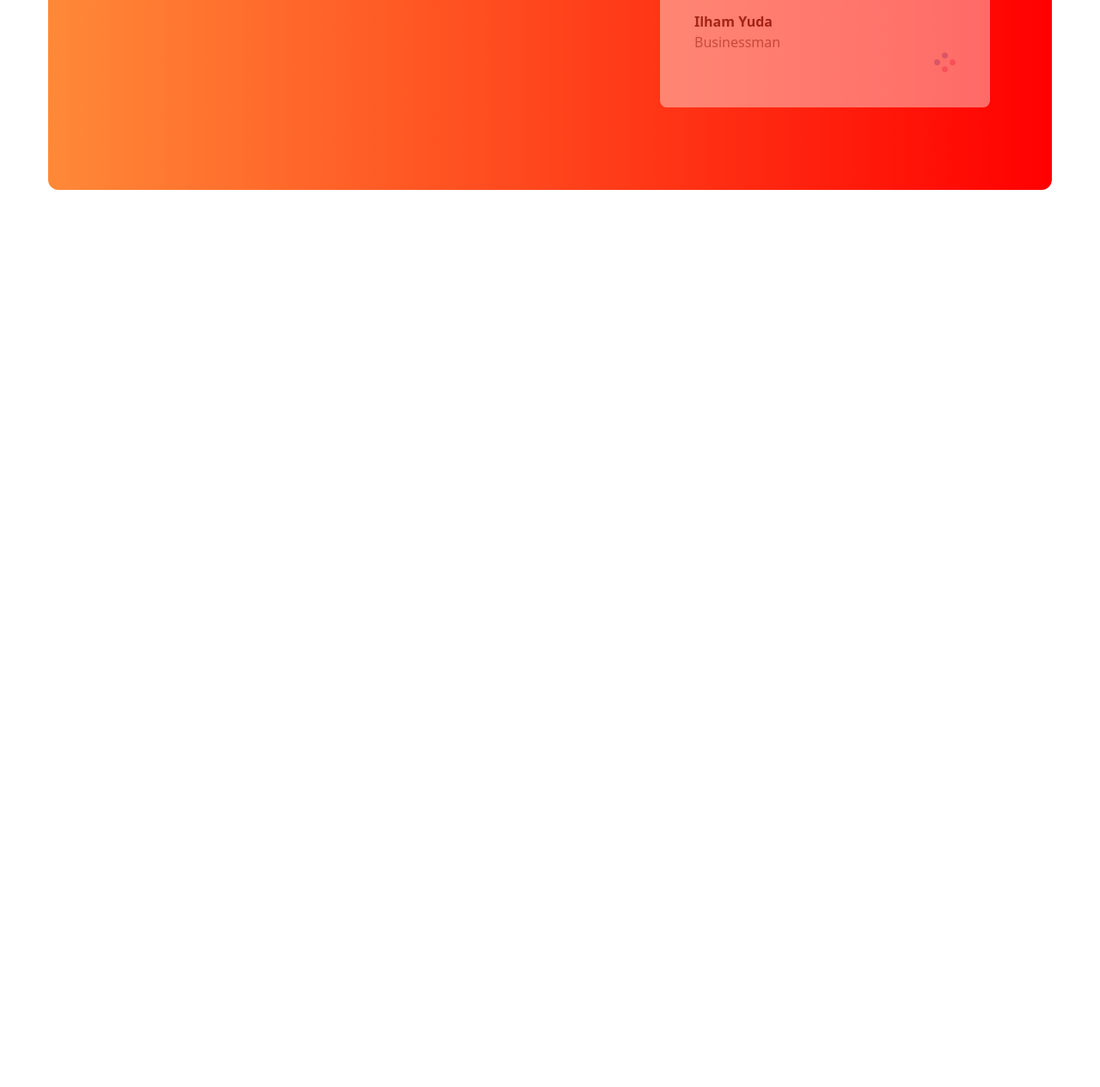
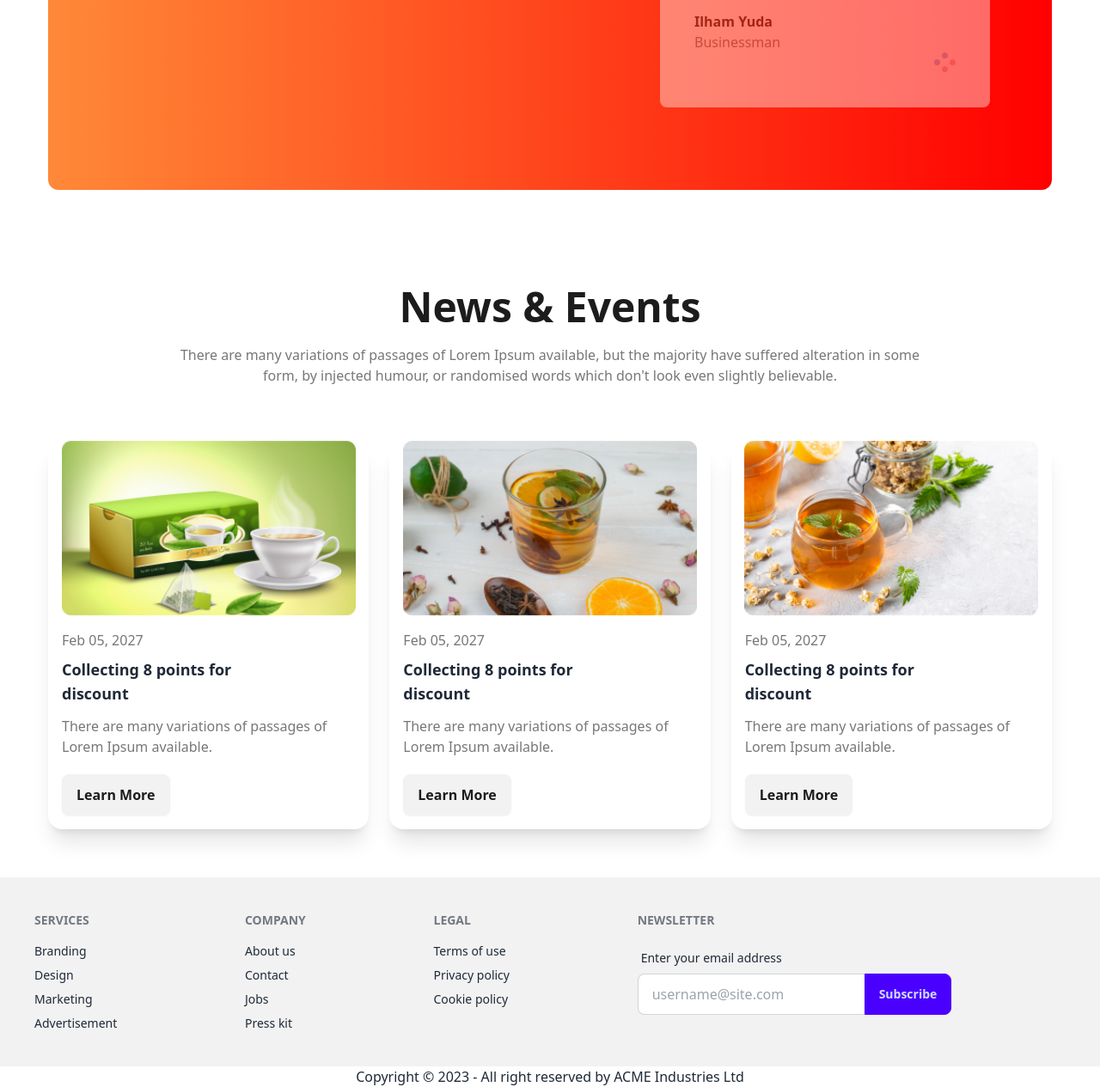
Before and after one commit to Antorkarmokar28/tea-house-with-tailwind, a plain HTML site: page index.html in a window 1280 px wide. Shown: the part 2513-3778 px from the top of the page at 86% size. Before the commit the page ends 2790 px from the top, so only its background shows below. Drawn offline with nearby package versions, Linux system fonts and the light colour scheme.

Commit message:
this website news and events section added

```diff
--- a/index.html
+++ b/index.html
@@ -203,11 +203,99 @@
         </div>
       </section>
       <!-- ====== meet our super clients section end ====== -->
+      <!-- ====== news and events section start ====== -->
+      <section class="p-4 md:p-14 mt-18">
+        <div class="container tailwind">
+          <!-- ====== news and events title ====== -->
+          <h1 class="text-center text-primary-text-color text-3xl md:text-5xl font-extrabold mb-5">News & Events</h1>
+          <!-- ====== news and events description ====== -->
+          <p class="mx-auto max-w-4xl text-center text-secondary-text-color text-base space-y-7 font-medium mb-12">There are many variations of passages of Lorem Ipsum available, but the majority have suffered alteration in some form, by injected humour, or randomised words which don't look even slightly believable.</p>
+          <!-- ====== news and events wrapper ====== -->
+          <div class="grid grid-cols-1 md:grid-cols-2 lg:grid-cols-3 gap-6">
+            <!-- ====== news and events card-1 ======= -->
+            <div class="card card-compact bg-base-100 shadow-xl mt-4">
+              <figure><img class="w-11/12" src="assets/images/news-1.png" alt="Tea" /></figure>
+              <div class="card-body">
+                <p class="text-secondary-text-color text-base font-medium">Feb 05, 2027</p>
+                <h2 class="card-title text-lg font-extrabold">Collecting 8 points for<br>
+                discount</h2>
+                <p class="text-secondary-text-color text-base font-medium space-y-7 mb-3">There are many variations of passages of Lorem Ipsum available.</p>
+                <div class="card-actions">
+                  <button class="btn text-primary-text-color text-base font-bold">Learn More</button>
+                </div>
+              </div>
+            </div>
+            <!-- ====== news and events card-2 ======= -->
+            <div class="card card-compact bg-base-100 shadow-xl mt-4">
+              <figure><img class="w-11/12" src="assets/images/news-2.png" alt="Tea" /></figure>
+              <div class="card-body">
+                <p class="text-secondary-text-color text-base font-medium">Feb 05, 2027</p>
+                <h2 class="card-title text-lg font-extrabold">Collecting 8 points for<br>
+                discount</h2>
+                <p class="text-secondary-text-color text-base font-medium space-y-7 mb-3">There are many variations of passages of Lorem Ipsum available.</p>
+                <div class="card-actions">
+                  <button class="btn text-primary-text-color text-base font-bold">Learn More</button>
+                </div>
+              </div>
+            </div>
+            <!-- ====== news and events card-3 ======= -->
+            <div class="card card-compact bg-base-100 shadow-xl mt-4">
+              <figure><img class="w-11/12" src="assets/images/news-3.png" alt="Tea" /></figure>
+              <div class="card-body">
+                <p class="text-secondary-text-color text-base font-medium">Feb 05, 2027</p>
+                <h2 class="card-title text-lg font-extrabold">Collecting 8 points for<br>
+                discount</h2>
+                <p class="text-secondary-text-color text-base font-medium space-y-7 mb-3">There are many variations of passages of Lorem Ipsum available.</p>
+                <div class="card-actions">
+                  <button class="btn text-primary-text-color text-base font-bold">Learn More</button>
+                </div>
+              </div>
+            </div>
+          </div>
+        </div>
+      </section>
+      <!-- ====== news and events section end ====== -->
     </main>
     <!-- ====== main end ====== -->
     <!-- ====== footer start ====== -->
-    <footer class="footer">
-
+    <footer class="">
+     <div class="container mx-auto">
+      <div class="footer p-10 bg-base-200 text-base-content">
+        <nav>
+          <header class="footer-title">Services</header>
+          <a class="link link-hover">Branding</a>
+          <a class="link link-hover">Design</a>
+          <a class="link link-hover">Marketing</a>
+          <a class="link link-hover">Advertisement</a>
+        </nav>
+        <nav>
+          <header class="footer-title">Company</header>
+          <a class="link link-hover">About us</a>
+          <a class="link link-hover">Contact</a>
+          <a class="link link-hover">Jobs</a>
+          <a class="link link-hover">Press kit</a>
+        </nav>
+        <nav>
+          <header class="footer-title">Legal</header>
+          <a class="link link-hover">Terms of use</a>
+          <a class="link link-hover">Privacy policy</a>
+          <a class="link link-hover">Cookie policy</a>
+        </nav>
+        <form>
+          <header class="footer-title">Newsletter</header>
+          <fieldset class="form-control w-80">
+            <label class="label">
+              <span class="label-text">Enter your email address</span>
+            </label>
+            <div class="join">
+              <input type="text" placeholder="username@site.com" class="input input-bordered join-item" />
+              <button class="btn btn-primary join-item">Subscribe</button>
+            </div>
+          </fieldset>
+        </form>
+       </div>
+       <p class="text-center">Copyright © 2023 - All right reserved by ACME Industries Ltd</p>
+     </div>
     </footer>
     <!-- ====== footer end ====== -->
 </body>
```
